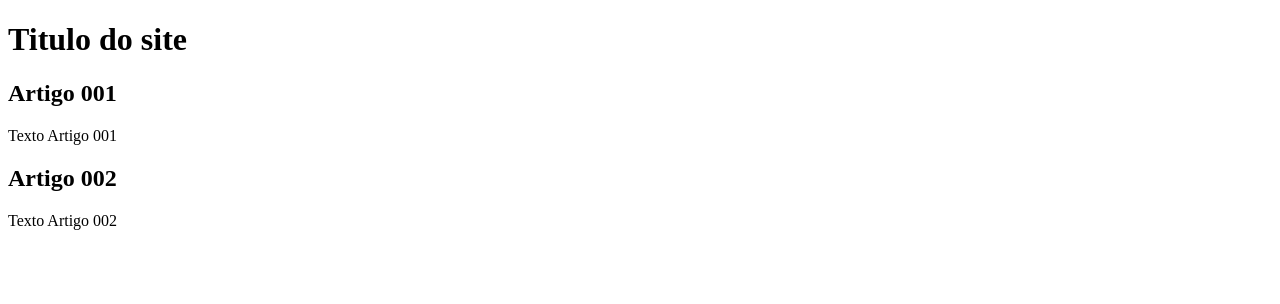
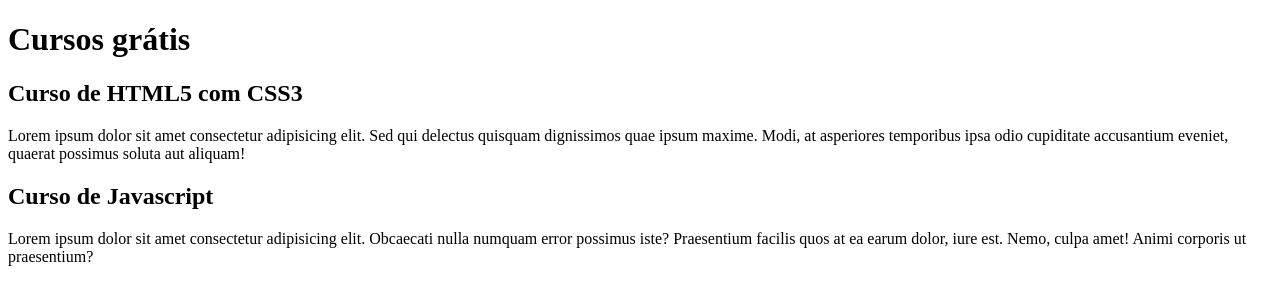
Before and after one commit to DiegoDDP90/projeto-site, a plain HTML site: page index.html in a window 1280 px wide. Drawn offline with Linux system fonts and the light colour scheme.

Commit message:
comecei a escrever o conteúdo

```diff
--- a/index.html
+++ b/index.html
@@ -10,21 +10,21 @@
 
         <header>
         <h1>
-            Titulo do site
+            Cursos grátis
         </h1>
     </header>
     <article>
-        <h2>Artigo 001
+        <h2>Curso de HTML5 com CSS3
         </h2>
         <p>
-            Texto Artigo 001
+            Lorem ipsum dolor sit amet consectetur adipisicing elit. Sed qui delectus quisquam dignissimos quae ipsum maxime. Modi, at asperiores temporibus ipsa odio cupiditate accusantium eveniet, quaerat possimus soluta aut aliquam!
         </p>
 
     </article>
     <article>
-            <h2>Artigo 002
+            <h2>Curso de Javascript
             </h2>
-            <p>Texto Artigo 002</p>
+            <p>Lorem ipsum dolor sit amet consectetur adipisicing elit. Obcaecati nulla numquam error possimus iste? Praesentium facilis quos at ea earum dolor, iure est. Nemo, culpa amet! Animi corporis ut praesentium?</p>
     </article>
 
     </main>
```
